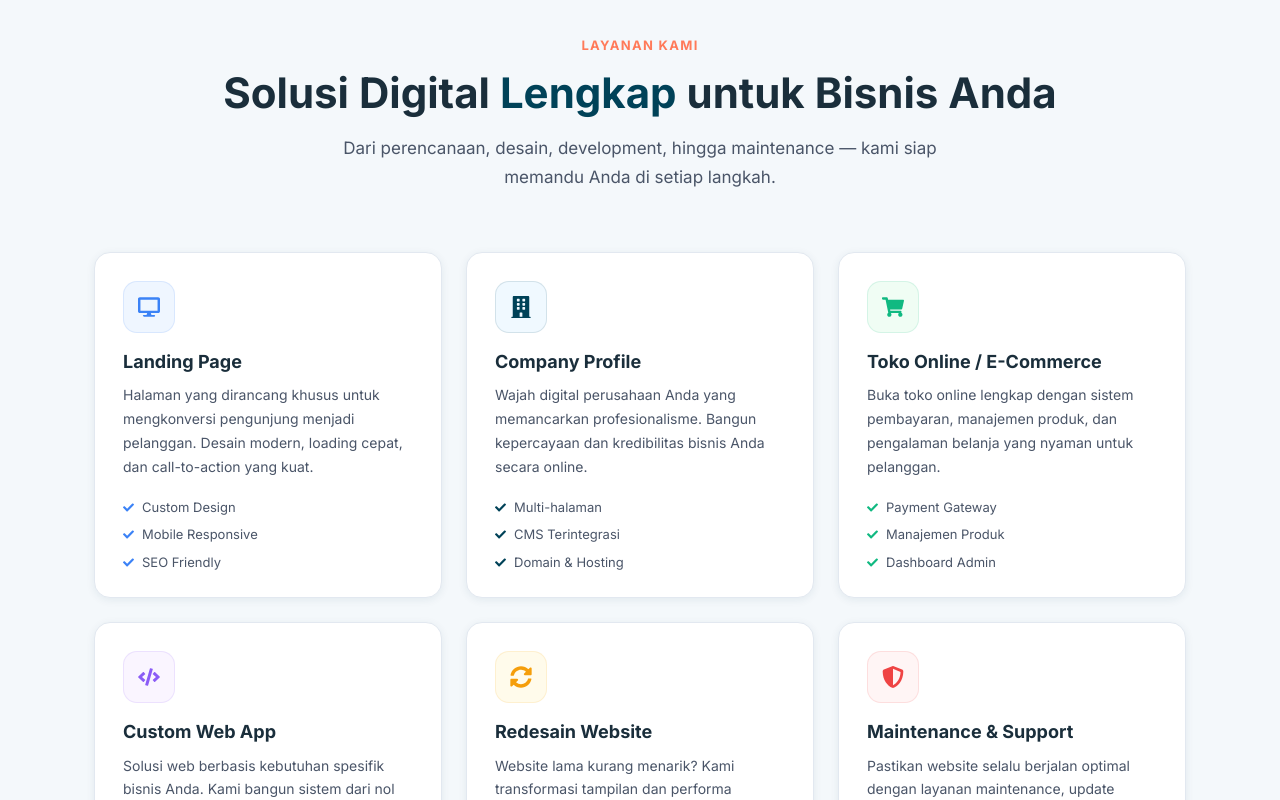
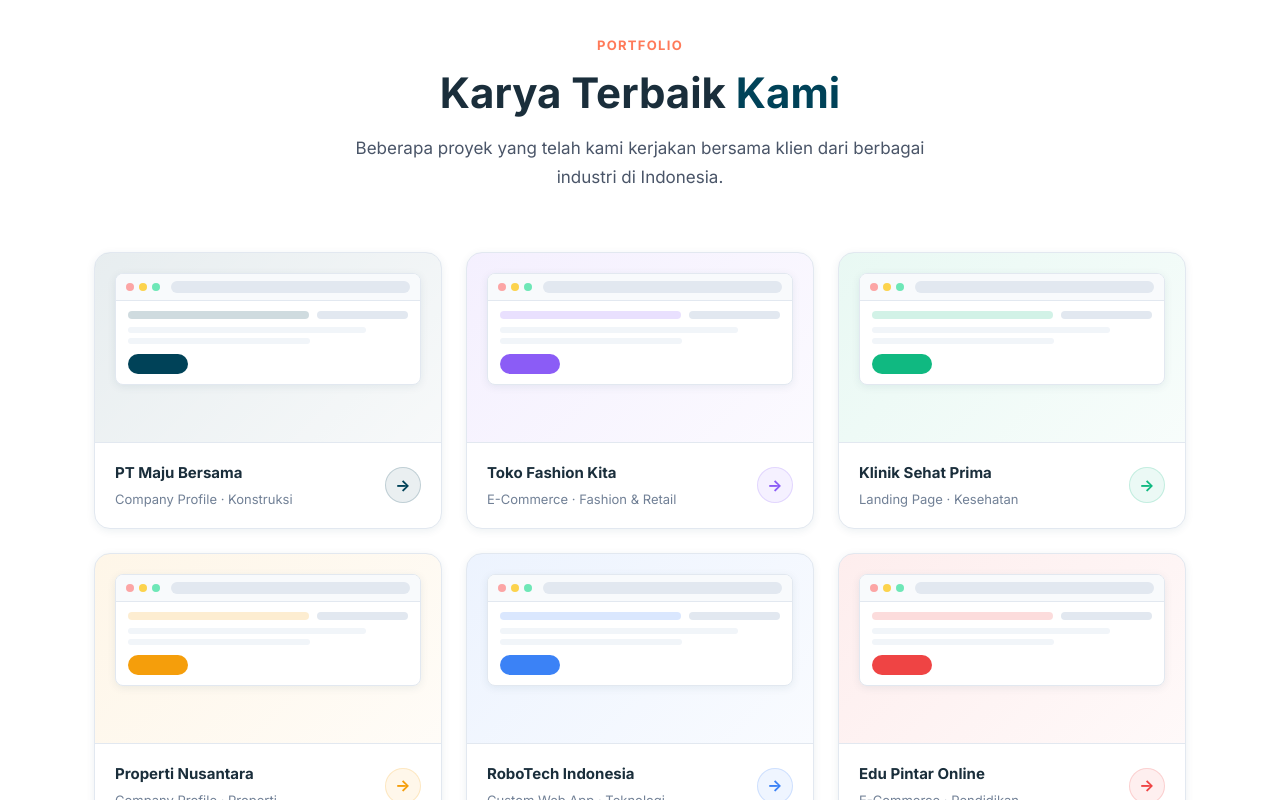
Before and after one commit to navyrastudio/companyprofilecandigital, a Next.js app: page / in a window 1280 px wide. Shown: the part 1640-2440 px from the top of the page. Built offline with nearby package versions, Linux system fonts and the light colour scheme.

Commit message:
refactor: remove services section from landing page

```diff
--- a/app/components/Footer.tsx
+++ b/app/components/Footer.tsx
@@ -7,11 +7,11 @@ export default function Footer() {
     {
       title: "Layanan",
       links: [
-        { label: "Landing Page", href: "#services" },
-        { label: "Company Profile", href: "#services" },
-        { label: "Toko Online", href: "#services" },
-        { label: "Custom Web App", href: "#services" },
-        { label: "Redesain Website", href: "#services" },
+        { label: "Landing Page", href: "#pricing" },
+        { label: "Company Profile", href: "#pricing" },
+        { label: "Toko Online", href: "#pricing" },
+        { label: "Custom Web App", href: "#pricing" },
+        { label: "Redesain Website", href: "#pricing" },
       ],
     },
     {
--- a/app/page.tsx
+++ b/app/page.tsx
@@ -3,7 +3,6 @@ import { useEffect } from "react";
 import { FaWhatsapp } from "react-icons/fa";
 import Navbar from "./components/Navbar";
 import HeroSection from "./components/HeroSection";
-import ServicesSection from "./components/ServicesSection";
 import PortfolioSection from "./components/PortfolioSection";
 import ProcessSection from "./components/ProcessSection";
 import TestimonialsSection from "./components/TestimonialsSection";
@@ -56,7 +55,6 @@ export default function Home() {
 
         <WhyUsSection />
         <StatsSection />
-        <ServicesSection />
         <PortfolioSection />
         <ProcessSection />
         <TestimonialsSection />
```
